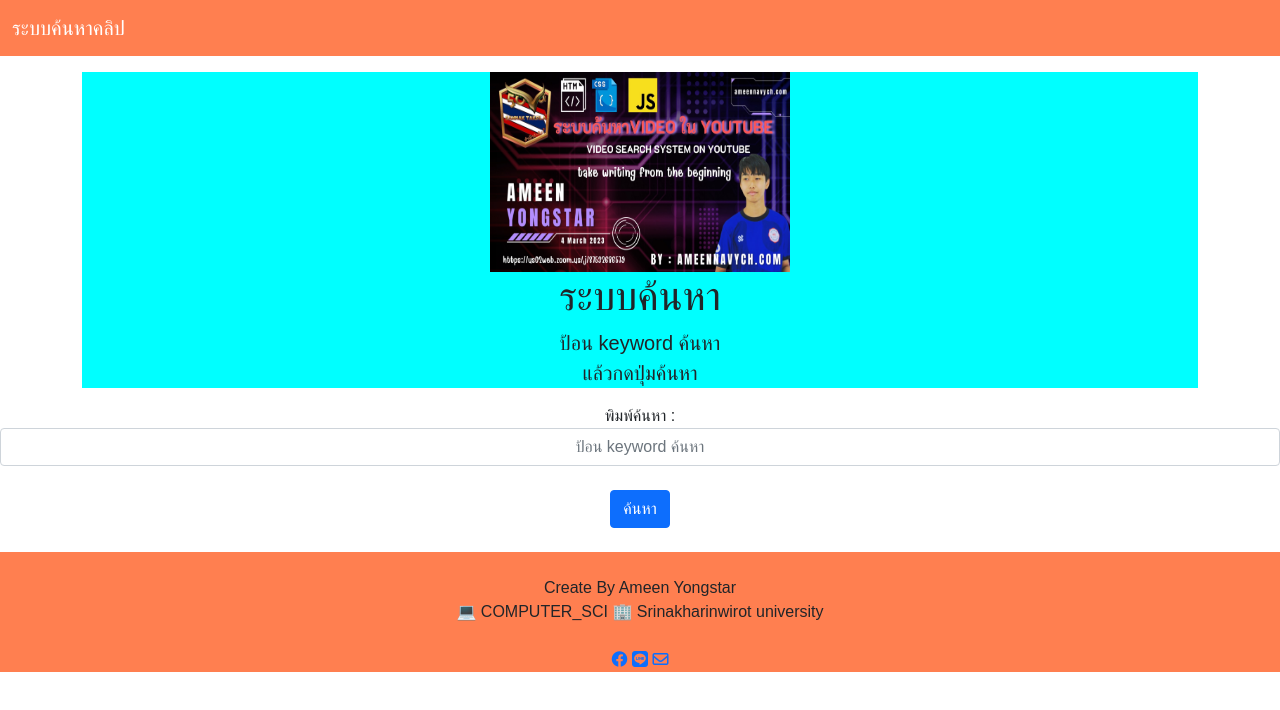
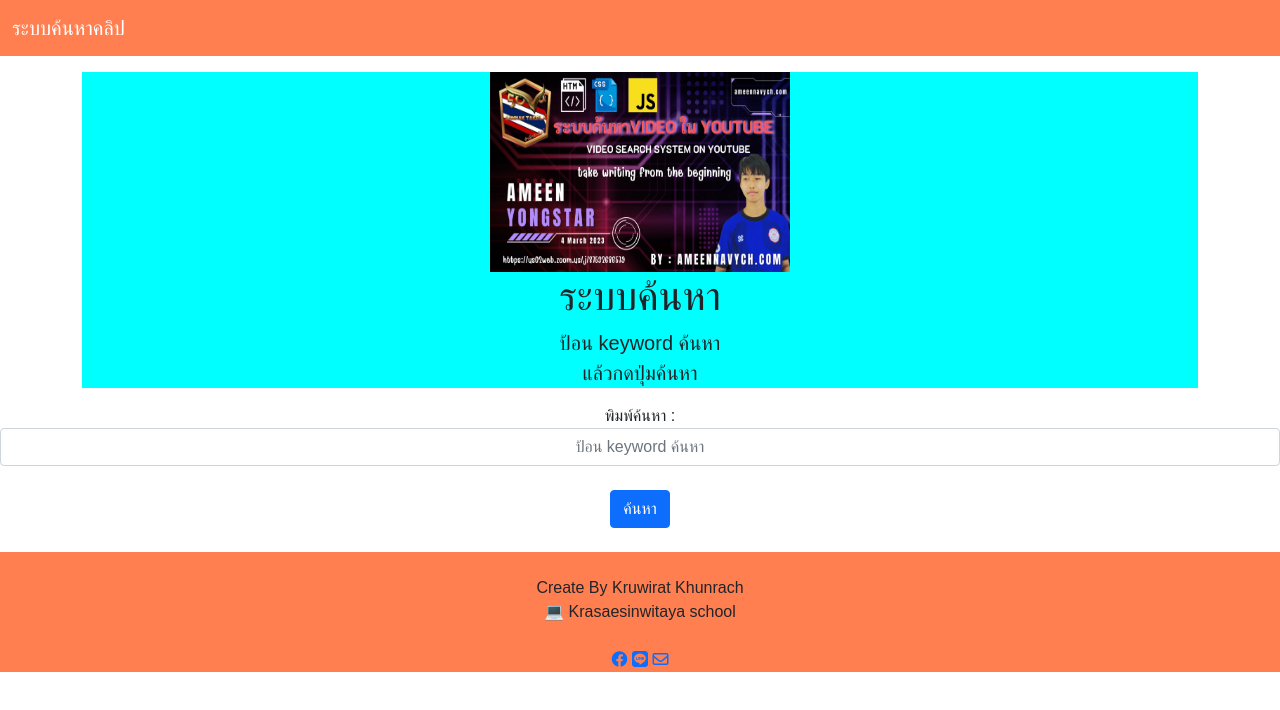
Before and after one commit to kruwirat/youtube-search, a plain HTML site: page index.html in a window 1280 px wide. Drawn offline with nearby package versions, Linux system fonts and the light colour scheme.

Commit message:
Update index.html

```diff
--- a/index.html
+++ b/index.html
@@ -42,7 +42,7 @@
     <footer id="footer">
         <div class="footer">
           <br>
-          <P>Create By Ameen Yongstar <br> 💻 COMPUTER_SCI  🏢 Srinakharinwirot university</P>
+          <P>Create By Kruwirat Khunrach <br> 💻 Krasaesinwitaya school</P>
 
           <!-- social media icons -->
             <div class="social-icons mt-4">
```
